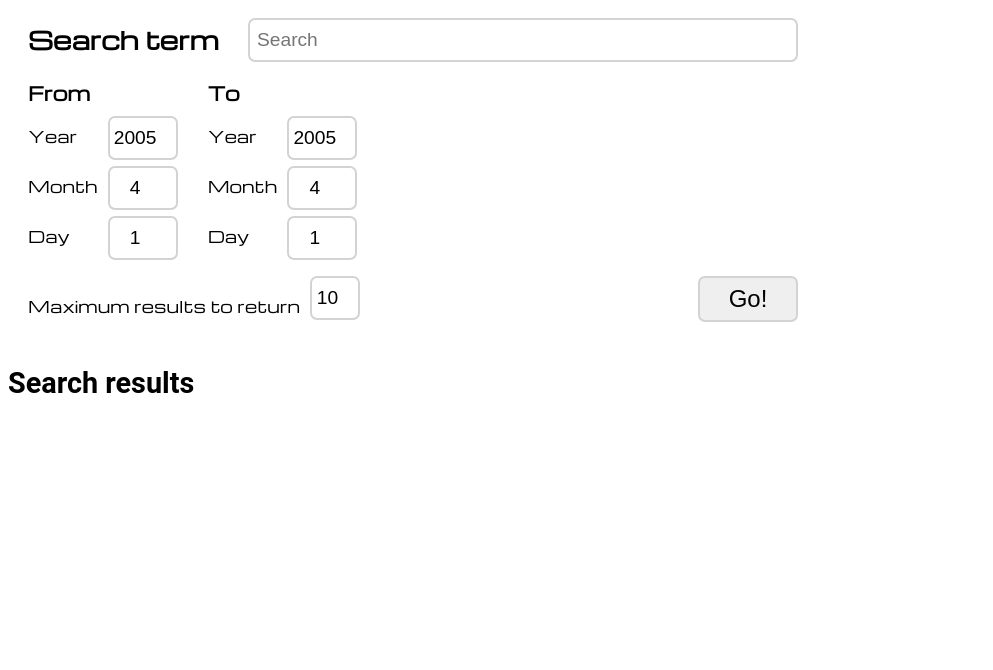
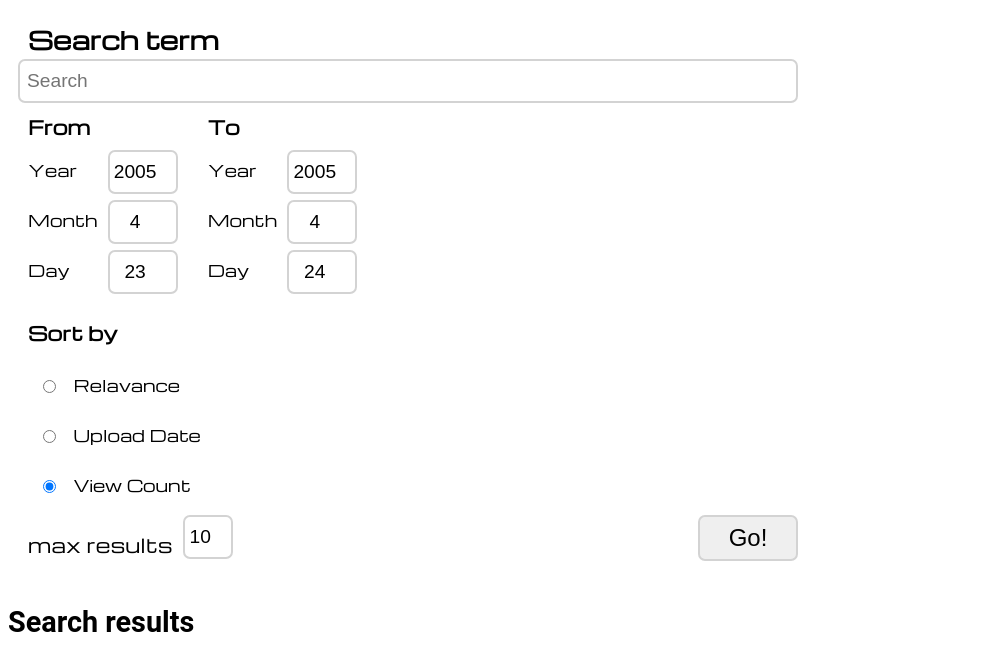
Before and after one commit to sethanderson1/youtube-API-advanced-date, a plain HTML site: page index.html in a window 1280 px wide. Shown: the part 76-746 px from the top of the page, without its empty margins (0-993 px from the left). Drawn offline with nearby package versions, Linux system fonts and the light colour scheme.

Commit message:
added sort options

```diff
--- a/index.html
+++ b/index.html
@@ -47,7 +47,7 @@
 
                     <div class="label-input-wrapper">
                         <label for="from-day">Day</label>
-                        <input type="number" name="from-day" id="js-from-day" value="1" />
+                        <input type="number" name="from-day" id="js-from-day" value="23" />
 
                     </div>
 
@@ -68,20 +68,43 @@
 
                     <div class="label-input-wrapper">
                         <label for="to-day">Day</label>
-                        <input type="number" name="to-day" id="js-to-day" value="1" />
+                        <input type="number" name="to-day" id="js-to-day" value="24" />
 
                     </div>
 
                 </div>
 
+
+
+            </div>
+            <div>
+                <div class="sort-by">
+                    <h3>Sort by</h3>
+                    <div class="label-input-wrapper sort-by-wrapper">
+                        <input type="radio" name="sort-by" id="val1" class="vert-middle sort" value="relevance"  />
+                        <label for="val1" class="vert-middle">Relavance</label>
+
+                    </div>
+                    <div class="label-input-wrapper sort-by-wrapper">
+                        <input type="radio" name="sort-by" id="val2" class="vert-middle sort" value="date"  />
+                        <label for="val2" class="vert-middle">Upload Date</label>
+
+                    </div>
+                    <div class="label-input-wrapper sort-by-wrapper">
+                        <input type="radio" name="sort-by" id="val3" class="vert-middle sort" value="viewCount" checked />
+                        <label for="val3" class="vert-middle">View Count</label>
+
+                    </div>
+
+                </div>
             </div>
 
-            <div class="search-submit">
+            <div class="submit-box">
 
 
                 <div class="label-input-wrapper ">
 
-                    <label for="max-results" class="max-results-label">Maximum results to return</label>
+                    <label for="max-results" class="max-results-label">max results</label>
                     <input type="number" name="max-results" id="js-max-results" value="10" />
 
                 </div>
--- a/index.js
+++ b/index.js
@@ -29,7 +29,7 @@ function displayResults(responseJson) {
       `<li><h3>${responseJson.items[i].snippet.title}</h3>
       <p>${responseJson.items[i].snippet.description}</p>
       <a href="https://www.youtube.com/watch?v=${responseJson.items[i].id.videoId}"  target="_blank">
-      <img src='${responseJson.items[i].snippet.thumbnails.high.url}'>
+      <img src='${responseJson.items[i].snippet.thumbnails.medium.url}'>
       </a>
       </li>`
     )};
@@ -37,7 +37,7 @@ function displayResults(responseJson) {
   $('#results').removeClass('hidden');
 };
 
-function getYouTubeVideos(query, maxResults,fromYear,fromMonth,fromDay,toYear,toMonth,toDay){
+function getYouTubeVideos(query, maxResults,order,fromYear,fromMonth,fromDay,toYear,toMonth,toDay){
   // const fromYear = '2006';
   // const fromMonth = '04';
   // const fromDay = '24';
@@ -49,13 +49,16 @@ function getYouTubeVideos(query, maxResults,fromYear,fromMonth,fromDay,toYear,to
   // const toYear = '2005';
   // const toMonth = '12';
   // const toDay = '31';
+// order =
+  console.log('order ',order)
   const params = {
     key: apiKey,
     q: query,
     part: 'snippet',
     maxResults,
     type: 'video',
-    order: 'date',
+    // order: 'date',
+    order,
     publishedAfter:`${fromYear}-${fromMonth}-${fromDay}T05:55:00Z`,
     publishedBefore:`${toYear}-${toMonth}-${toDay}T05:55:00Z`
 
@@ -135,7 +138,9 @@ function watchForm() {
     const toYear = $('#js-to-year').val();
     const toMonth = $('#js-to-month').val();
     const toDay = $('#js-to-day').val();
-    getYouTubeVideos(searchTerm, maxResults,fromYear,fromMonth,fromDay,toYear,toMonth,toDay);
+    const order = $('input:checked').val();
+    console.log($('.sort-by').val())
+    getYouTubeVideos(searchTerm, maxResults,order,fromYear,fromMonth,fromDay,toYear,toMonth,toDay);
   });
 }
 
--- a/main.css
+++ b/main.css
@@ -37,12 +37,11 @@ form {
   margin: 0 0 40px 0;
 }
 
-.heading-from {
+.heading-from, .heading-to, .sort-by {
   margin: 10px 0 0 20px;;
 }
 
 .heading-to {
-  margin: 10px 0 0 20px;;
 }
 
 .from-date-input input {
@@ -77,7 +76,7 @@ form {
 }
 
 #js-search-term {
-  width: 550px;
+  width: 100%;
   text-align: left;
   padding: 0 0 0 7px;
 }
@@ -86,6 +85,7 @@ form {
   font-size: 1.5rem;
   font-weight: bolder;
 }
+
 
 
 
@@ -120,8 +120,26 @@ input[type="number"],input[type="text"] {
   /* color:lightgray; */
 }
 
+input[text="radio"] {
+  /* float: left; */
+  /* clear: none; */
+  vertical-align: baseline;
+
+
+
+}
+
+.vert-middle {
+  vertical-align: middle;
+}
+
+
+
+
+
 .max-results-label {
   float:left;
+  font-size: 1.2rem;
 }
 
 #js-max-results {
```
